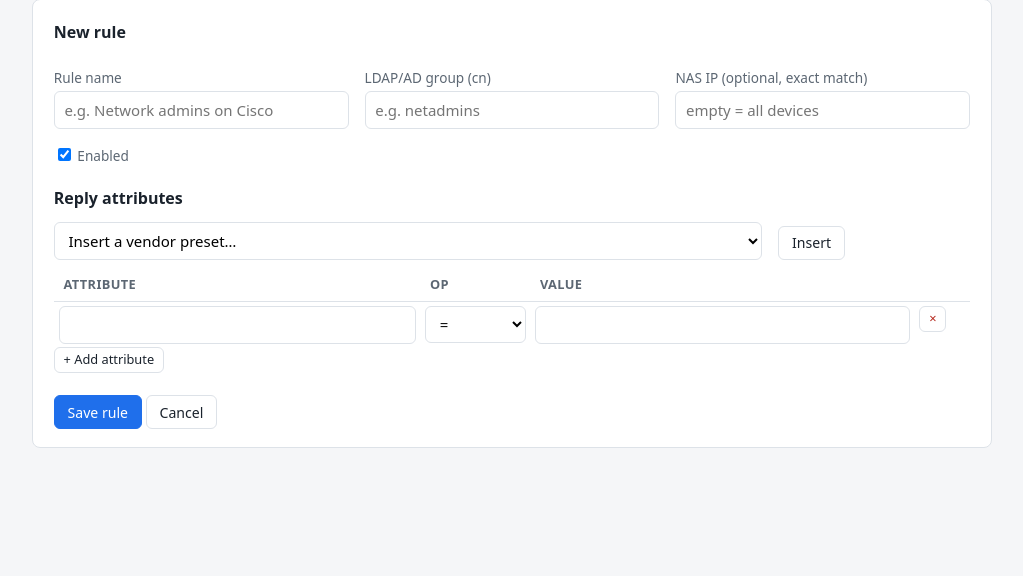
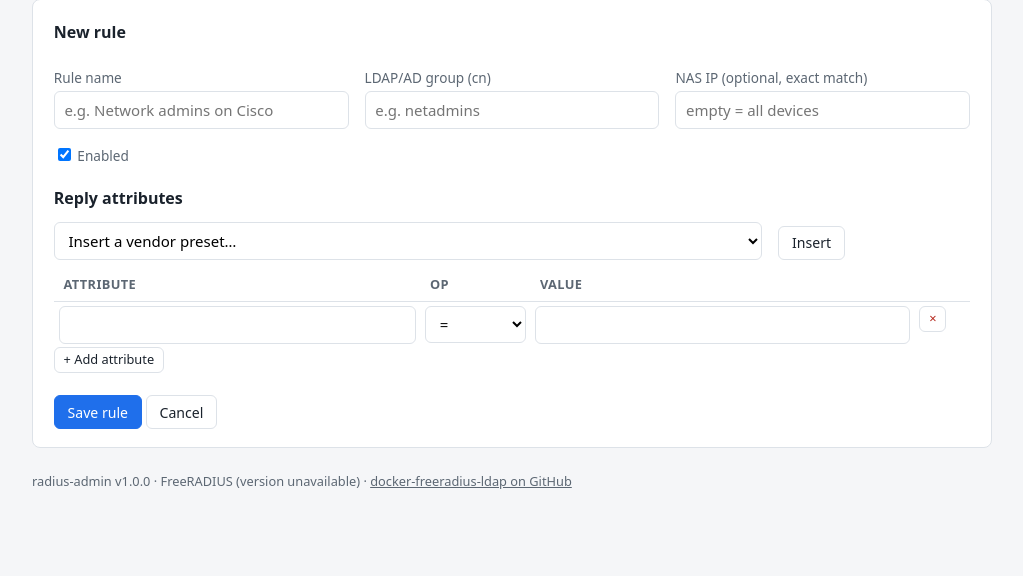
Before and after one commit to jburanen/docker-freeradius-ldap, a Flask app: page /rules/new in a window 1280 px wide. Shown: the part 73-649 px from the top of the page, without its empty margins (128-1151 px from the left). Run offline with Flask 3, Linux system fonts and the light colour scheme; the visitor is signed in with stand-in values (Sample User, id 1); parts of the project's set-up code (start-up, migrations or seed data) failed here and were passed over.

Commit message:
Add a footer with panel and FreeRADIUS versions and a GitHub link
New ADMIN_VERSION constant (1.0.0, bump on panel changes). The
FreeRADIUS version is probed from the running server through the shared
PID namespace (versioned libfreeradius-server-*.so filename under
/proc/<pid>/root, falling back to the startup banner in the tee'd
radius.log), cached per radiusd pid. Versions render only when logged
in; the login page footer shows just the repo link.

Co-Authored-By: Claude Fable 5 <noreply@anthropic.com>

```diff
--- a/web/app/app.py
+++ b/web/app/app.py
@@ -11,6 +11,7 @@ Login uses the same LDAP settings as RADIUS itself (bind-as-user), gated by
 membership in the ADMIN_GROUP group.
 """
 
+import glob
 import hashlib
 import ipaddress
 import json
@@ -34,6 +35,9 @@ from ldap3.utils.conv import escape_filter_chars
 
 logging.basicConfig(level=logging.INFO, format="%(asctime)s %(levelname)s %(message)s")
 log = logging.getLogger("radius-admin")
+
+# Shown in the footer; bump when the panel changes.
+ADMIN_VERSION = "1.0.0"
 
 
 def env(name, default=None, required=False):
@@ -236,6 +240,53 @@ def reload_freeradius():
     return True, f"sent HUP to radiusd (pid {pid})"
 
 
+FR_LIB_GLOBS = (
+    # Source builds (the official image uses prefix /opt) install versioned
+    # libraries, e.g. libfreeradius-server-3.2.7.so; distro packages use
+    # lib/freeradius/. Checked under the freeradius container's root.
+    "opt/lib/libfreeradius-server-*.so",
+    "opt/lib/freeradius/libfreeradius-server-*.so",
+    "usr/lib/libfreeradius-server-*.so",
+    "usr/lib/freeradius/libfreeradius-server-*.so",
+)
+FR_BANNER_RE = re.compile(r"FreeRADIUS Version ([0-9][0-9A-Za-z.]*)")
+_fr_version_cache = {"pid": None, "version": None}
+
+
+def freeradius_version():
+    """Version of the running radiusd, cached per radiusd pid.
+
+    Sharing the freeradius PID namespace makes /proc/<pid>/root traversable
+    (same uid), so first try the versioned library filename in that
+    container's filesystem; fall back to the startup banner in the tee'd
+    server log. Either can fail (LSM policy, cleared log) -- then None.
+    """
+    pid = find_radiusd_pid()
+    if pid is None:
+        return None
+    if _fr_version_cache["pid"] == pid:
+        return _fr_version_cache["version"]
+    version = None
+    for pattern in FR_LIB_GLOBS:
+        found = glob.glob(f"/proc/{pid}/root/{pattern}")
+        if found:
+            name = os.path.basename(found[0])
+            version = name[len("libfreeradius-server-"):-len(".so")]
+            break
+    if version is None:
+        try:
+            with open(LOG_FILES["freeradius"]["path"], encoding="utf-8",
+                      errors="replace") as f:
+                for line in f:
+                    m = FR_BANNER_RE.search(line)
+                    if m:
+                        version = m.group(1)  # keep the last (newest) banner
+        except OSError:
+            pass
+    _fr_version_cache.update(pid=pid, version=version)
+    return version
+
+
 # ---------------------------------------------------------------------------
 # Log viewing (shared radius-logs volume)
 # ---------------------------------------------------------------------------
@@ -379,6 +430,16 @@ def csrf_token():
 
 
 app.jinja_env.globals["csrf_token"] = csrf_token
+
+
+@app.context_processor
+def inject_versions():
+    # Versions are footer-only and gated on login, so the login page does
+    # not disclose what server versions are running.
+    return {
+        "admin_version": ADMIN_VERSION,
+        "freeradius_version": freeradius_version() if session.get("user") else None,
+    }
 
 
 @app.before_request
--- a/web/app/templates/base.html
+++ b/web/app/templates/base.html
@@ -57,6 +57,9 @@ input[type=text], input[type=password], select {
 .muted { color:var(--muted); font-size:.85rem; }
 .row { display:flex; gap:1rem; align-items:end; flex-wrap:wrap; }
 .row > div { flex:1; min-width:12rem; }
+footer { max-width:62rem; margin:0 auto 1.5rem; padding:0 1rem; color:var(--muted); font-size:.8rem; }
+footer a { color:var(--muted); text-decoration:underline; }
+footer a:hover { color:var(--accent); }
 </style>
 </head>
 <body>
@@ -95,6 +98,13 @@ input[type=text], input[type=password], select {
   {% endwith %}
   {% block content %}{% endblock %}
 </main>
+<footer>
+  {% if session.user %}
+  radius-admin v{{ admin_version }} &middot;
+  FreeRADIUS {{ freeradius_version or "(version unavailable)" }} &middot;
+  {% endif %}
+  <a href="https://github.com/jburanen/docker-freeradius-ldap">docker-freeradius-ldap on GitHub</a>
+</footer>
 <script>
 function copyCmd(btn) {
   const text = btn.parentElement.querySelector('code.cmd').textContent;
```
Also changed, not shown: CLAUDE.md (+7 -1 lines), .claude/memory/decisions.md.
